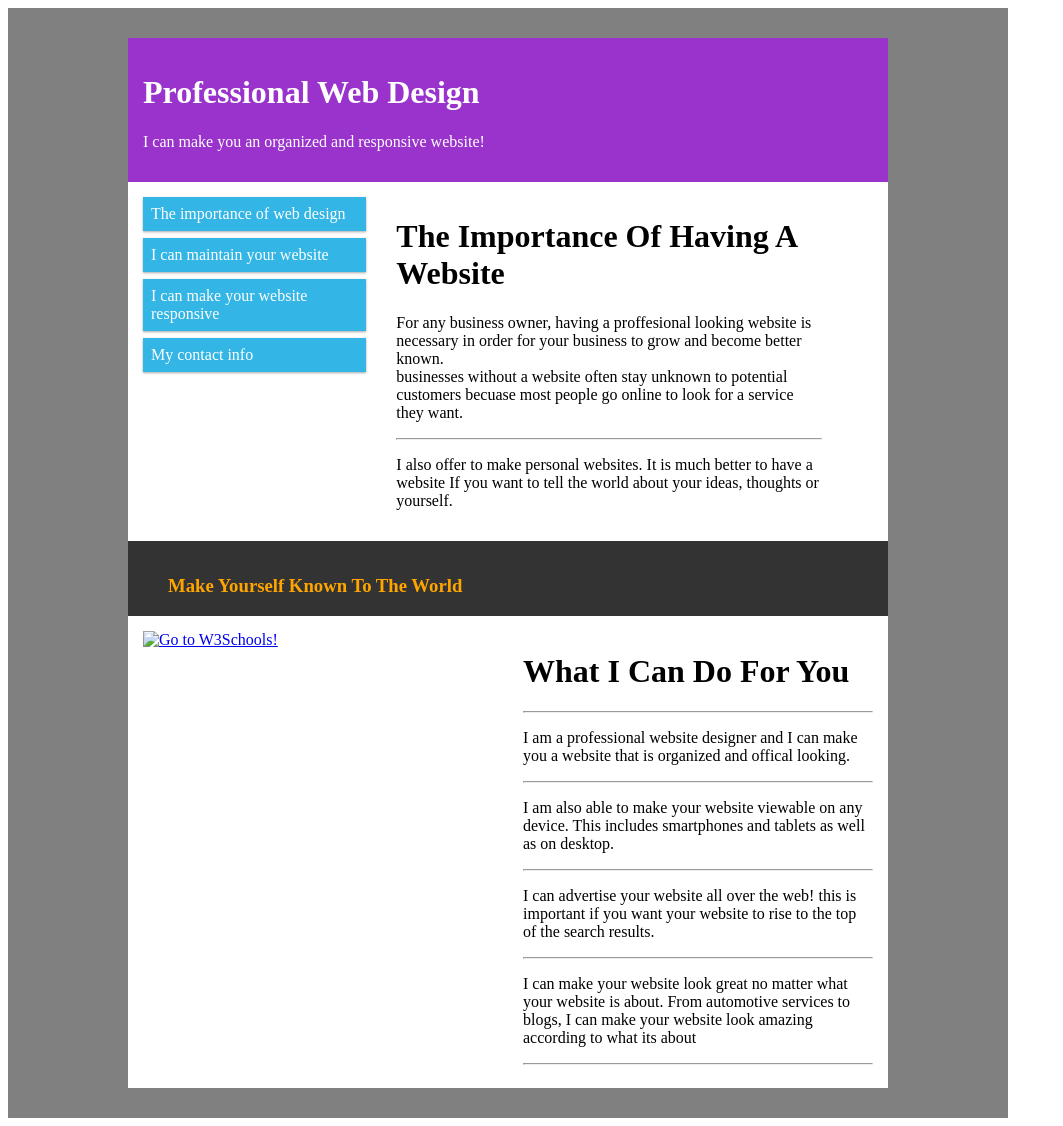
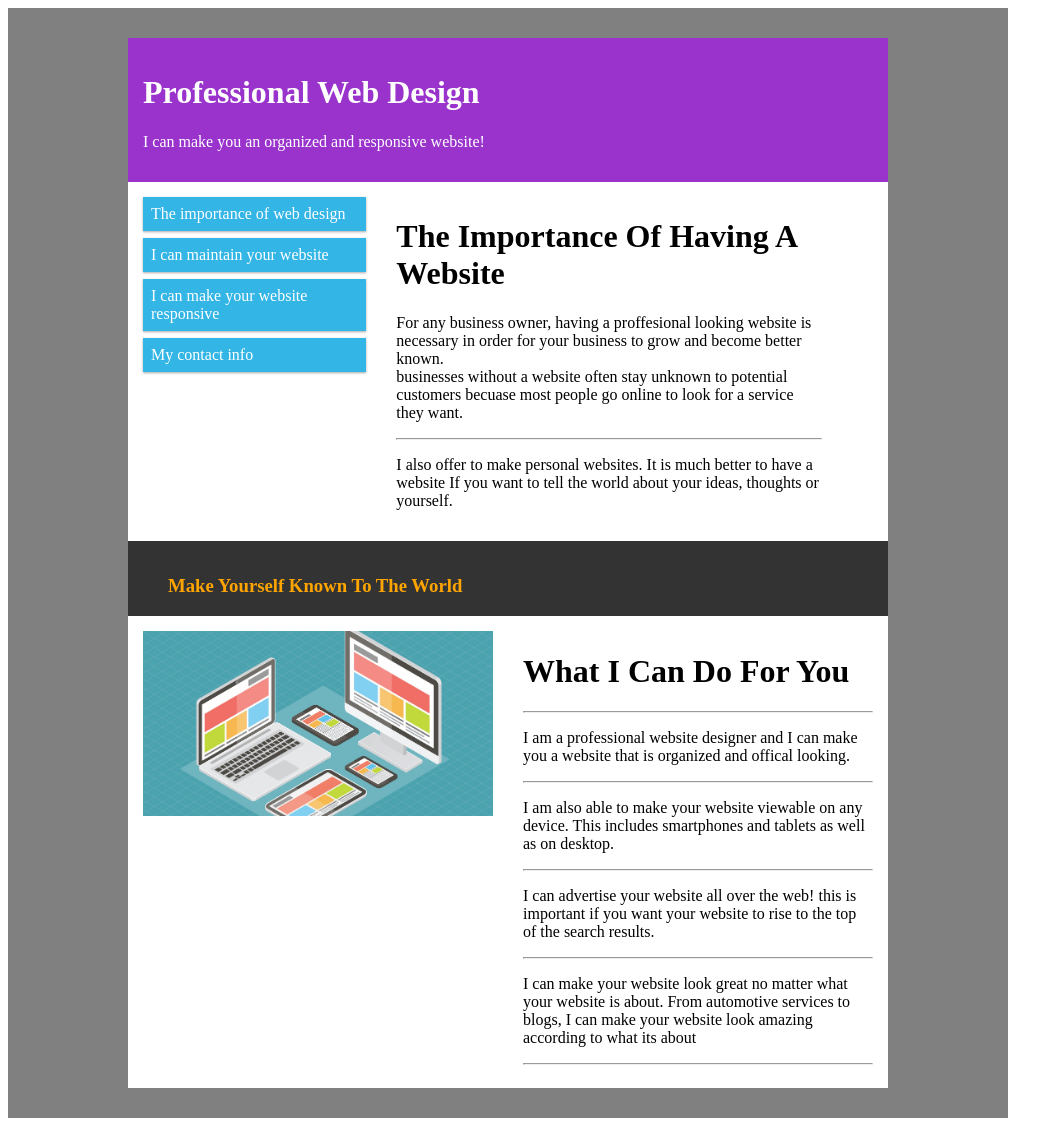
Before and after one commit to kogamikirito/kogamikirito.github.io, a Jekyll site: the page index.html, which Jekyll copies as it is, in a window 1280 px wide. Shown: the whole page, without its empty margins (0-1063 px from the left). Built offline with Jekyll 4.4.1, drawn with Linux system fonts in a browser that asks for light colours.

Commit message:
Update index.html

```diff
--- a/index.html
+++ b/index.html
@@ -184,7 +184,7 @@
 
 <div class="col-6">
 <a href="http://www.w3schools.com">
-<img src="webdesign.png" class="type" alt="Go to W3Schools!" width="350" height="400" border="0"></a>
+<img src="http://kogamikirito.github.io/images/webdesign.png" class="type" alt="Go to W3Schools!" width="350" height="400" border="0"></a>
     </div>
 
 
```
